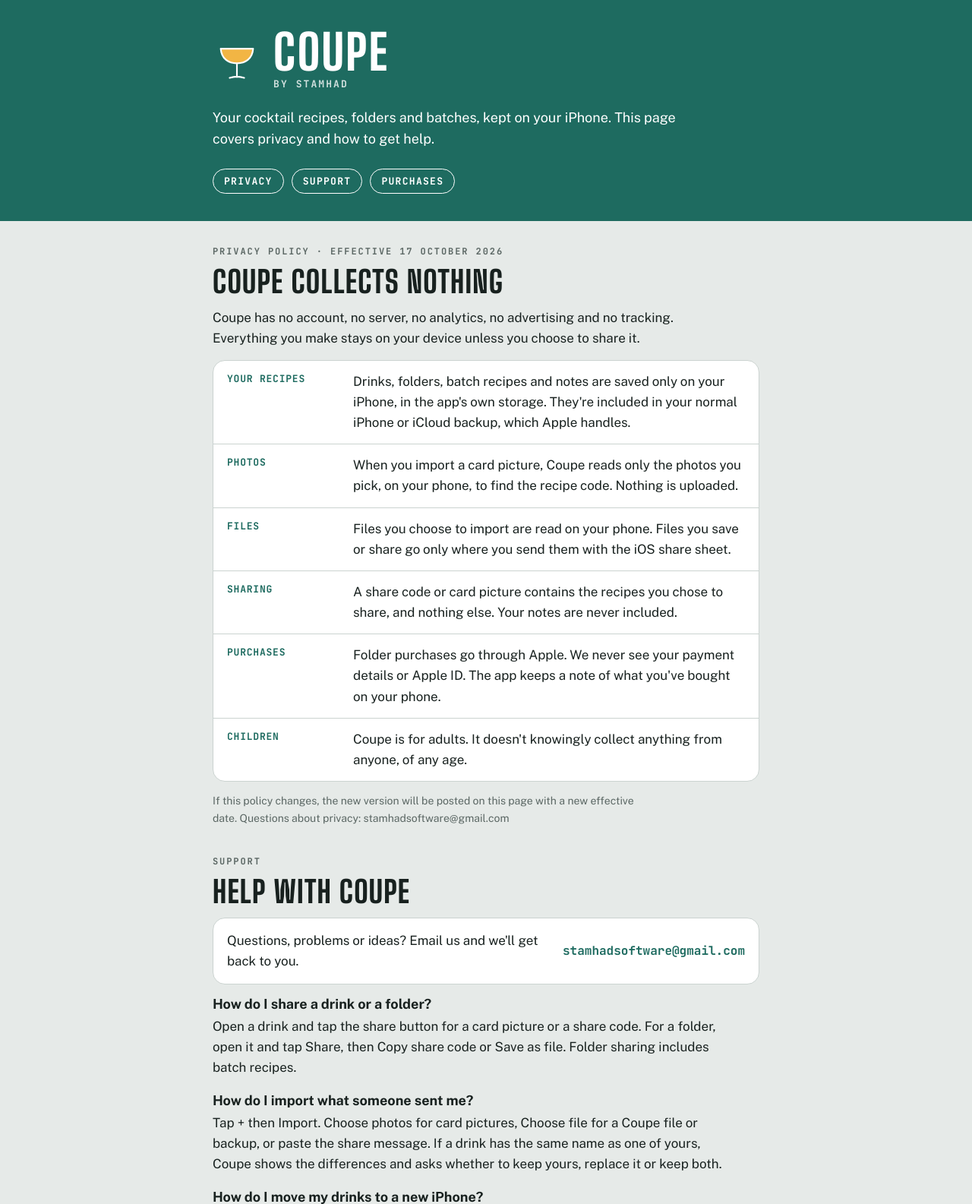
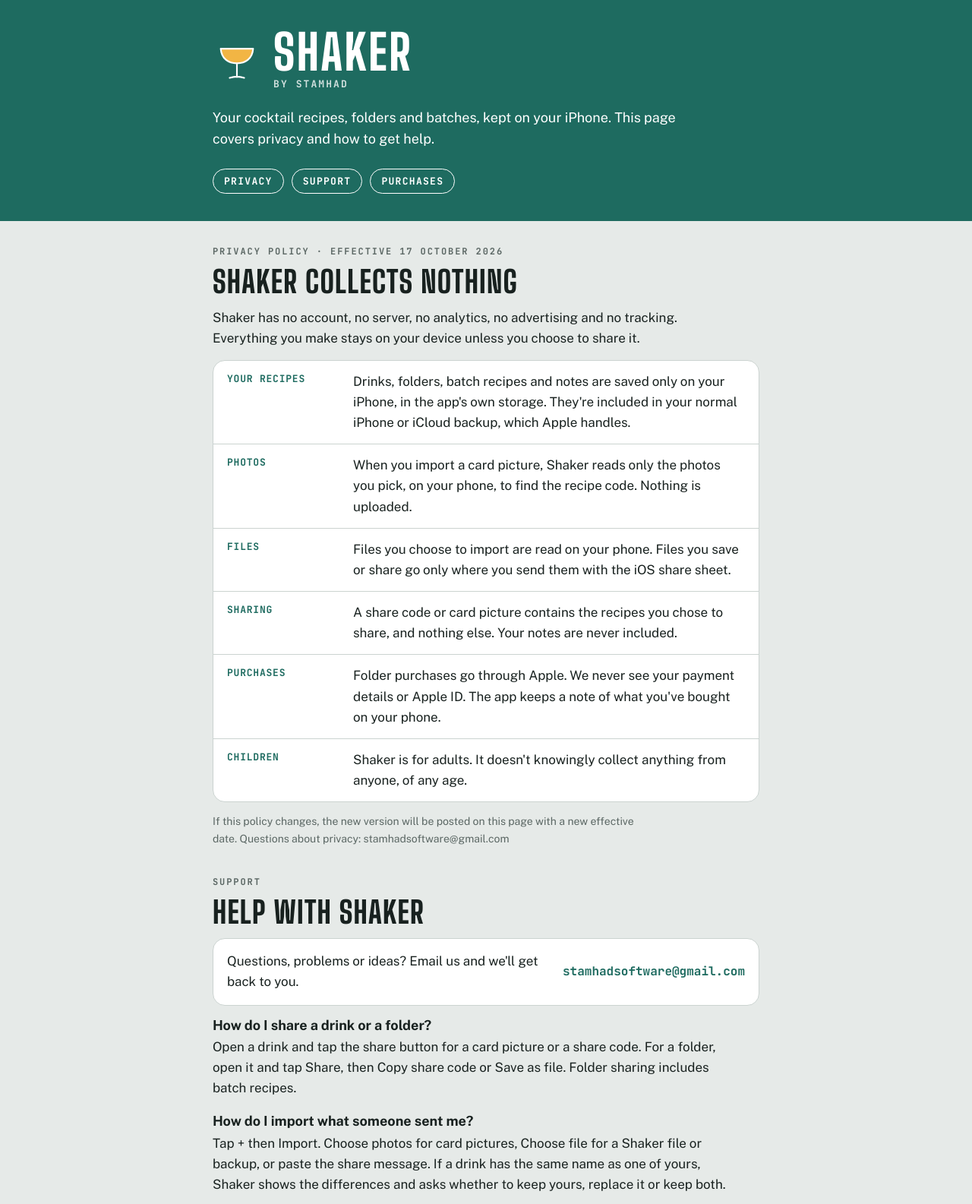
Before and after one commit to pipilas/coupe, a plain HTML site: page index.html in a window 1280 px wide. Shown: the top 1585 px of the page at 76% size. Drawn offline with nearby package versions, Linux system fonts and the light colour scheme.

Commit message:
Rename Coupe to Shaker in index.html

```diff
--- a/index.html
+++ b/index.html
@@ -3,12 +3,12 @@
 <head>
 <meta charset="utf-8">
 <meta name="viewport" content="width=device-width, initial-scale=1, viewport-fit=cover">
-<meta name="description" content="Coupe by StamHad: privacy policy and support.">
-<title>Coupe Privacy &amp; Support</title>
+<meta name="description" content="Shaker by StamHad: privacy policy and support.">
+<title>Shaker Privacy &amp; Support</title>
 <link rel="preconnect" href="https://fonts.googleapis.com">
 <link rel="stylesheet" href="https://fonts.googleapis.com/css2?family=Big+Shoulders+Display:wght@700;800&family=Public+Sans:wght@400;600;700&family=JetBrains+Mono:wght@500;700&display=swap">
 <style>
-/* Layout: one readable column under a green app-colour band, like a Coupe drink card. */
+/* Layout: one readable column under a green app-colour band, like a Shaker drink card. */
 :root {
   --bg: #E6EAE8; --surface: #FFFFFF; --fg: #18211F; --muted: #5B6764; --line: #CBD3D0;
   --brand: #1E6B60; --on-brand: #FFFFFF; --gold: #F2B544; --label: #1E6B60;
@@ -70,7 +70,7 @@
         <path d="M20 34 L100 34 C98 60 80 70 60 70 C40 70 22 60 20 34 Z M60 70 L60 104 M42 106 Q60 100 78 106" fill="none" stroke="#FFFFFF" stroke-width="4" stroke-linecap="round" stroke-linejoin="round"/>
       </svg>
       <div>
-        <p class="word">Coupe</p>
+        <p class="word">Shaker</p>
         <p class="by">by StamHad</p>
       </div>
     </div>
@@ -83,22 +83,22 @@
   <div class="wrap">
     <section id="privacy" aria-labelledby="privacy-h">
       <p class="eyebrow">Privacy policy · effective 17 October 2026</p>
-      <h2 id="privacy-h">Coupe collects nothing</h2>
-      <p>Coupe has no account, no server, no analytics, no advertising and no tracking. Everything you make stays on your device unless you choose to share it.</p>
+      <h2 id="privacy-h">Shaker collects nothing</h2>
+      <p>Shaker has no account, no server, no analytics, no advertising and no tracking. Everything you make stays on your device unless you choose to share it.</p>
       <ul class="facts">
         <li><b>Your recipes</b><span>Drinks, folders, batch recipes and notes are saved only on your iPhone, in the app's own storage. They're included in your normal iPhone or iCloud backup, which Apple handles.</span></li>
-        <li><b>Photos</b><span>When you import a card picture, Coupe reads only the photos you pick, on your phone, to find the recipe code. Nothing is uploaded.</span></li>
+        <li><b>Photos</b><span>When you import a card picture, Shaker reads only the photos you pick, on your phone, to find the recipe code. Nothing is uploaded.</span></li>
         <li><b>Files</b><span>Files you choose to import are read on your phone. Files you save or share go only where you send them with the iOS share sheet.</span></li>
         <li><b>Sharing</b><span>A share code or card picture contains the recipes you chose to share, and nothing else. Your notes are never included.</span></li>
         <li><b>Purchases</b><span>Folder purchases go through Apple. We never see your payment details or Apple ID. The app keeps a note of what you've bought on your phone.</span></li>
-        <li><b>Children</b><span>Coupe is for adults. It doesn't knowingly collect anything from anyone, of any age.</span></li>
+        <li><b>Children</b><span>Shaker is for adults. It doesn't knowingly collect anything from anyone, of any age.</span></li>
       </ul>
       <p class="small">If this policy changes, the new version will be posted on this page with a new effective date. Questions about privacy: stamhadsoftware@gmail.com</p>
     </section>
 
     <section id="support" aria-labelledby="support-h">
       <p class="eyebrow">Support</p>
-      <h2 id="support-h">Help with Coupe</h2>
+      <h2 id="support-h">Help with Shaker</h2>
       <div class="contact">
         <span>Questions, problems or ideas? Email us and we'll get back to you.</span>
         <a class="email" href="mailto:stamhadsoftware@gmail.com">stamhadsoftware@gmail.com</a>
@@ -110,7 +110,7 @@
         </div>
         <div>
           <h3>How do I import what someone sent me?</h3>
-          <p>Tap + then Import. Choose photos for card pictures, Choose file for a Coupe file or backup, or paste the share message. If a drink has the same name as one of yours, Coupe shows the differences and asks whether to keep yours, replace it or keep both.</p>
+          <p>Tap + then Import. Choose photos for card pictures, Choose file for a Shaker file or backup, or paste the share message. If a drink has the same name as one of yours, Shaker shows the differences and asks whether to keep yours, replace it or keep both.</p>
         </div>
         <div>
           <h3>How do I move my drinks to a new iPhone?</h3>
@@ -122,7 +122,7 @@
         </div>
         <div>
           <h3>How do batches work?</h3>
-          <p>Open a drink and tap Batches. Coupe drafts a bottle recipe from the single recipe and works out how many drinks it makes and how much to pour per drink. Fresh juice, egg and top-ups can be marked as added to each glass instead of the bottle.</p>
+          <p>Open a drink and tap Batches. Shaker drafts a bottle recipe from the single recipe and works out how many drinks it makes and how much to pour per drink. Fresh juice, egg and top-ups can be marked as added to each glass instead of the bottle.</p>
         </div>
       </div>
     </section>
@@ -147,7 +147,7 @@
       </div>
     </section>
 
-    <p class="small">Coupe by StamHad · © 2026 StamHad Software</p>
+    <p class="small">Shaker by StamHad · © 2026 StamHad Software</p>
   </div>
 </main>
 
```
